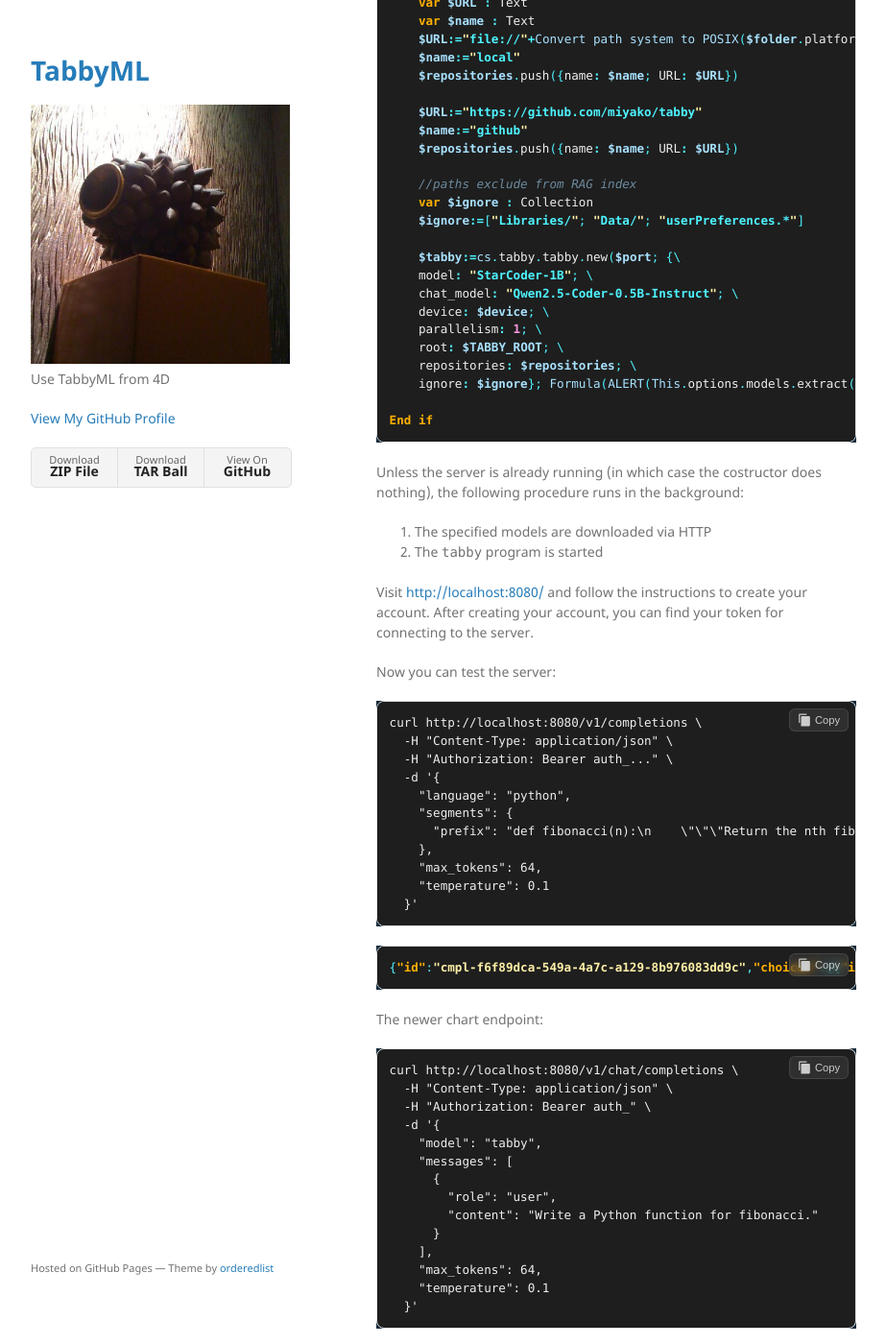
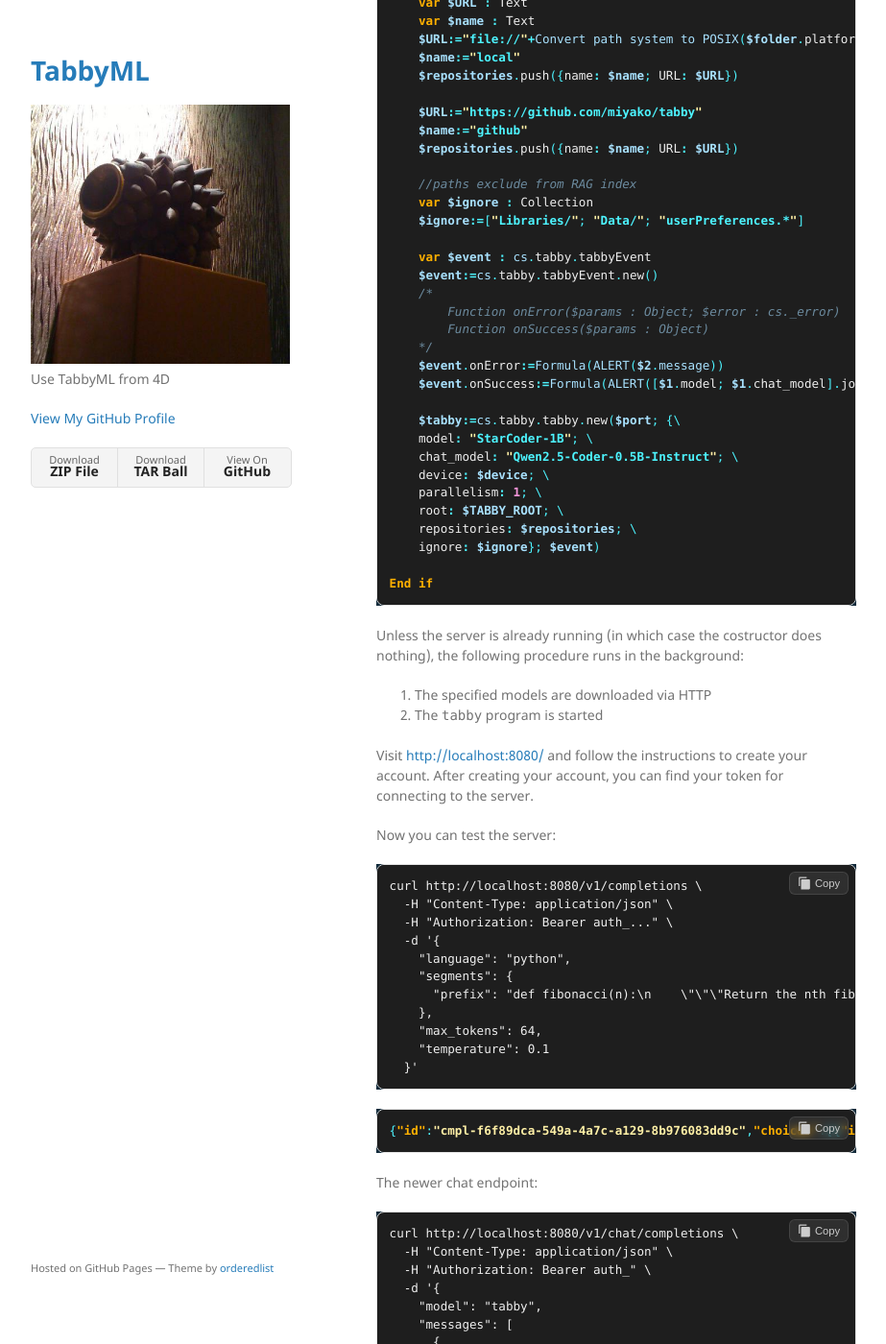
Before and after one commit to miyako/tabby, a Jekyll site: the page built from index.md, in a window 1280 px wide and 1400 px high, scrolled down 1161 px. Shown: the whole window at 96% size, without its empty margins (178-1101 px from the left). Built offline with Jekyll 4.4.1, drawn with Linux system fonts in a browser that asks for light colours; some of the changed text lies outside the part shown.

Commit message:
check ports

````diff
--- a/index.md
+++ b/index.md
@@ -27,7 +27,7 @@ The idea is to run the AI locally instead of using online such as Copilot, Claud
 Instantiate `cs.tabby.tabby` in your *On Startup* database method:
 
 ```4d
-var $tabby : cs.tabby
+var $tabby : cs.tabby.tabby
 
 If (False)
     $tabby:=cs.tabby.tabby.new()  //default
@@ -68,6 +68,15 @@ Else
     var $ignore : Collection
     $ignore:=["Libraries/"; "Data/"; "userPreferences.*"]
 
+    var $event : cs.tabby.tabbyEvent
+    $event:=cs.tabby.tabbyEvent.new()
+    /*
+        Function onError($params : Object; $error : cs._error)
+        Function onSuccess($params : Object)
+    */
+    $event.onError:=Formula(ALERT($2.message))
+    $event.onSuccess:=Formula(ALERT([$1.model; $1.chat_model].join(",")+" loaded!"))
+
     $tabby:=cs.tabby.tabby.new($port; {\
     model: "StarCoder-1B"; \
     chat_model: "Qwen2.5-Coder-0.5B-Instruct"; \
@@ -75,7 +84,7 @@ Else
     parallelism: 1; \
     root: $TABBY_ROOT; \
     repositories: $repositories; \
-    ignore: $ignore}; Formula(ALERT(This.options.models.extract("file.fullName").join(",")+($1.success ? " started!" : " did not start..."))))
+    ignore: $ignore}; $event)
 
 End if
 ```
@@ -107,7 +116,7 @@ curl http://localhost:8080/v1/completions \
 {"id":"cmpl-f6f89dca-549a-4a7c-a129-8b976083dd9c","choices":[{"index":0,"text":"\n    if n <= 1:\n        return n\n    return fibonacci(n - 1) + fibonacci(n - 2)\n"}],"mode":"standard"}
 ```
 
-The newer chart endpoint:
+The newer chat endpoint:
 
 ```
 curl http://localhost:8080/v1/chat/completions \
````
Also changed, not shown: other parts of index.md (+1 -1 lines), tabby/Project/Sources/dependencies.json (added, +13 -0 lines), 11 other files.
